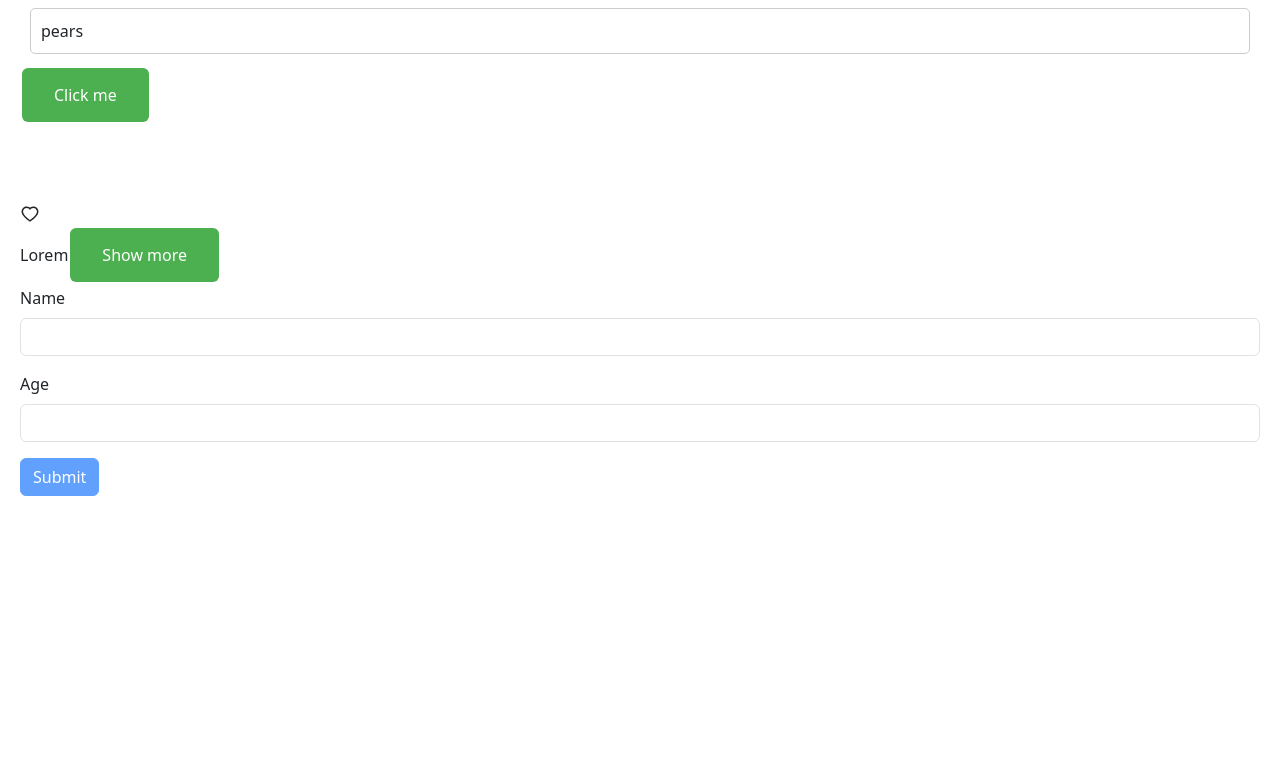
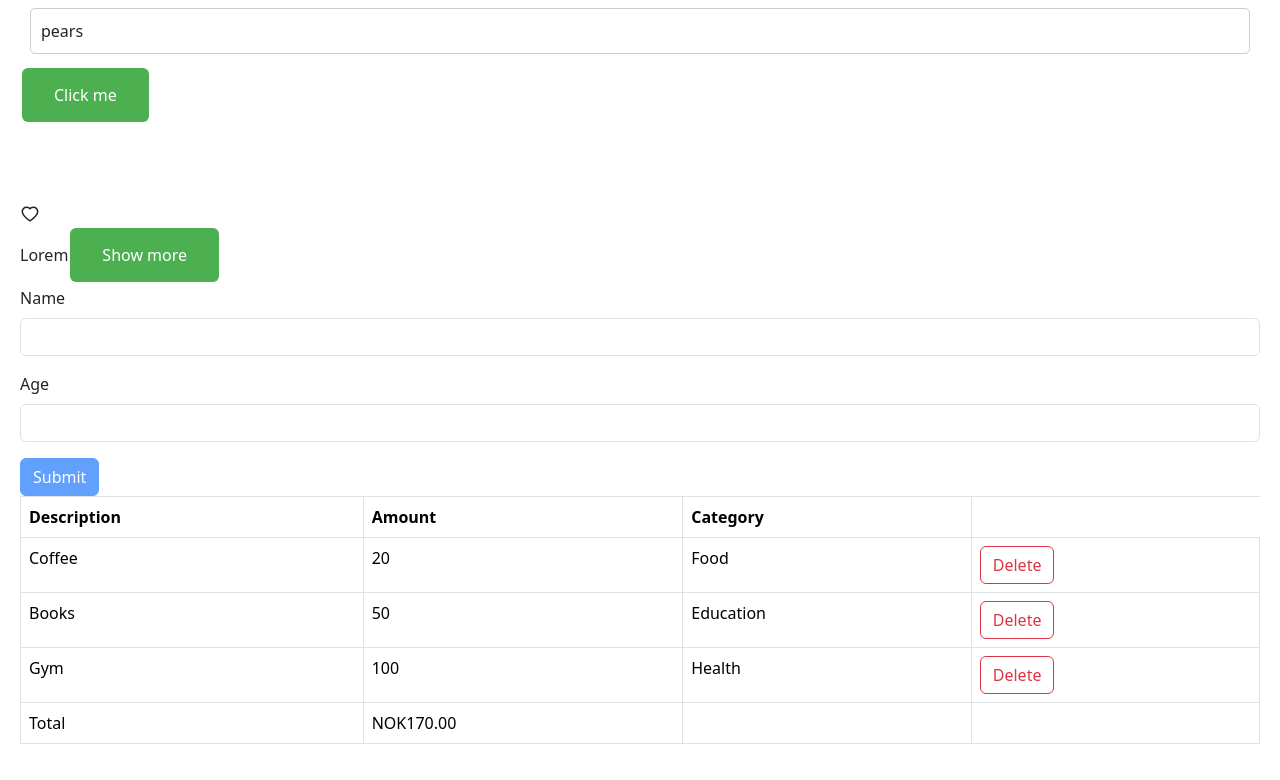
Before and after one commit to tobiasfremming/virtual_library, a React (Vite) app in the folder virtual_library/: page / in a window 1280 px wide. Shown: the part 492-1272 px from the top of the page. Before the commit the page ends 1008 px from the top, so only its background shows below. Built offline with nearby package versions, Linux system fonts and the light colour scheme.

Commit message:
refactor: Add ExpenseList component to display and manage expenses

```diff
--- a/virtual_library/src/App.tsx
+++ b/virtual_library/src/App.tsx
@@ -7,6 +7,7 @@
 import NavBar from "./components/NavBar";
 import ExpandableText from "./components/ExpandableText";
 import PersonForm from "./components/Form/PersonForm";
+import ExpenseList from "./components/ExpenseList";
 
 function App() {
   const [alertVisible, setAlertVisible] = useState(false);
@@ -27,6 +28,13 @@
   };
 
   const [cartItems, setCartItems] = useState(["apples", "bananas", "oranges"]);
+
+  const expenses = [
+    { id: 1, description: "Coffee", amount: 20, category: "Food" },
+    { id: 2, description: "Books", amount: 50, category: "Education" },
+    { id: 3, description: "Gym", amount: 100, category: "Health" },
+  ];
+
   return (
     <>
       <div>
@@ -61,6 +69,10 @@
       <div>
         <PersonForm />
       </div>
+
+      <div>
+        <ExpenseList expenses={expenses} onDelete={(id) => console.log(id)} />
+      </div>
     </>
   );
 }
--- /dev/null
+++ b/virtual_library/src/components/ExpenseList.tsx
@@ -0,0 +1,59 @@
+import React from "react";
+
+interface Expense {
+  id: number;
+  description: string;
+  amount: number;
+  category: string;
+}
+
+interface ExpenseListProps {
+  expenses: Expense[];
+  onDelete: (id: number) => void;
+}
+
+const ExpenseList = ({ expenses, onDelete }: ExpenseListProps) => {
+  return (
+    <table className="table table-bordered">
+      <thead>
+        <tr>
+          <th>Description</th>
+          <th>Amount</th>
+          <th>Category</th>
+        </tr>
+      </thead>
+      <tbody>
+        {expenses.map((expense) => (
+          <tr key={expense.id}>
+            <td>{expense.description}</td>
+            <td>{expense.amount}</td>
+            <td>{expense.category}</td>
+            <td>
+              <button
+                className="btn btn-outline-danger"
+                onClick={() => onDelete(expense.id)}
+              >
+                Delete
+              </button>
+            </td>
+          </tr>
+        ))}
+      </tbody>
+      <tfoot>
+        <tr>
+          <td>Total</td>
+          <td>
+            NOK
+            {expenses
+              .reduce((acc, expense) => expense.amount + acc, 0)
+              .toFixed(2)}
+          </td>
+          <td></td>
+          <td></td>
+        </tr>
+      </tfoot>
+    </table>
+  );
+};
+
+export default ExpenseList;
```
